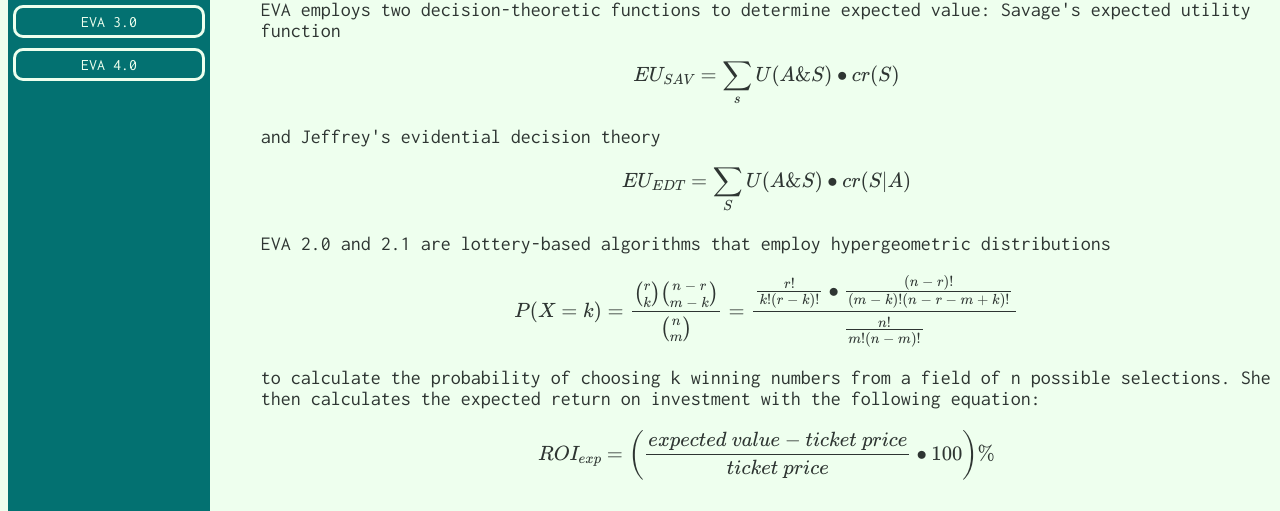
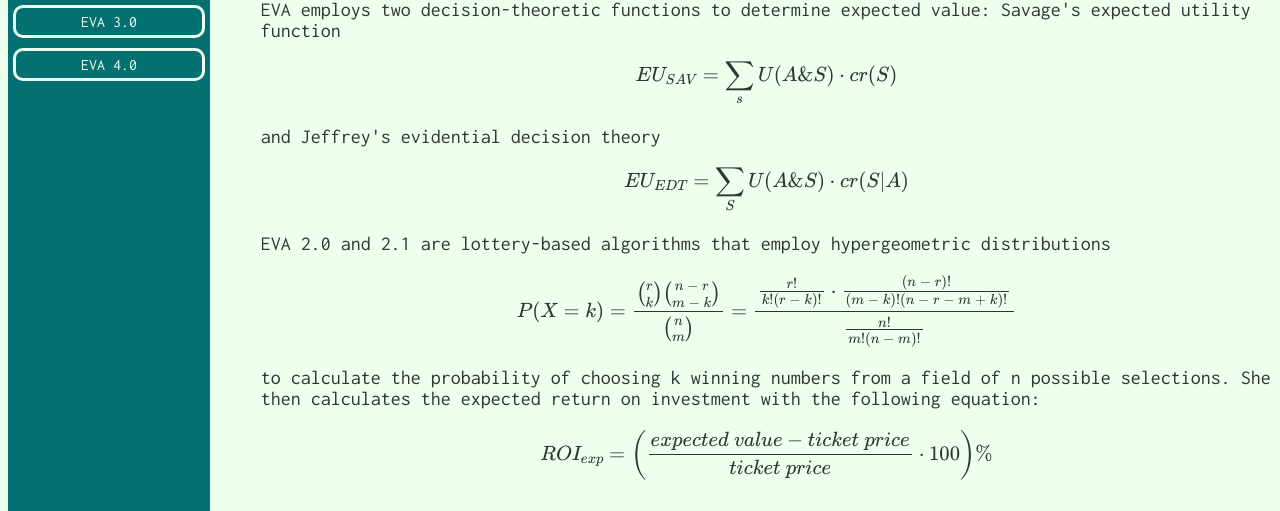
Before and after one commit to sjellington/SURF-code, a plain HTML site: page index.html in a window 1280 px wide. Shown: the part 224-735 px from the top of the page. Drawn offline with nearby package versions, Linux system fonts and the light colour scheme; some packages are replaced by stand-ins of ours.

Commit message:
cosmetics

```diff
--- a/index.html
+++ b/index.html
@@ -47,7 +47,7 @@
             </p>
 
             <p>
-                $$EU_{SAV}=\sum_s U(A\&S) \bullet cr(S)$$
+                $$EU_{SAV}=\sum_s U(A\&S) \cdot cr(S)$$
             </p>
 
             <p>
@@ -55,7 +55,7 @@
             </p>
 
             <p>
-                $$EU_{EDT}=\sum_S U(A\&S) \bullet cr(S|A)$$
+                $$EU_{EDT}=\sum_S U(A\&S) \cdot cr(S|A)$$
             </p>
 
             <p>
@@ -63,7 +63,7 @@
             </p>
 
             <p>
-                $$P(X=k)=\frac{\binom{r}{k}\binom{n \space - \space r}{m \space - \space k}}{\binom{n}{m}} = \frac{\frac{r!}{k!(r \space - \space k)!} \bullet \frac{(n \space - \space r)!}{(m \space - \space k)!(n \space - \space r \space - \space m \space + \space k)!}}{\frac{n!}{m!(n \space - \space m)!}}$$
+                $$P(X=k)=\frac{\binom{r}{k}\binom{n \space - \space r}{m \space - \space k}}{\binom{n}{m}} = \frac{\frac{r!}{k!(r \space - \space k)!} \cdot \frac{(n \space - \space r)!}{(m \space - \space k)!(n \space - \space r \space - \space m \space + \space k)!}}{\frac{n!}{m!(n \space - \space m)!}}$$
             </p>
 
             <p>
@@ -71,7 +71,7 @@
             </p>
 
             <p>
-                $$ROI_{exp}=\left(\frac{expected \space value - ticket \space price}{ticket \space price} \bullet 100\right) \%$$
+                $$ROI_{exp}=\left(\frac{expected \space value - ticket \space price}{ticket \space price} \cdot 100\right) \%$$
             </p>
         </div>
         <div style="height:100px">
```
